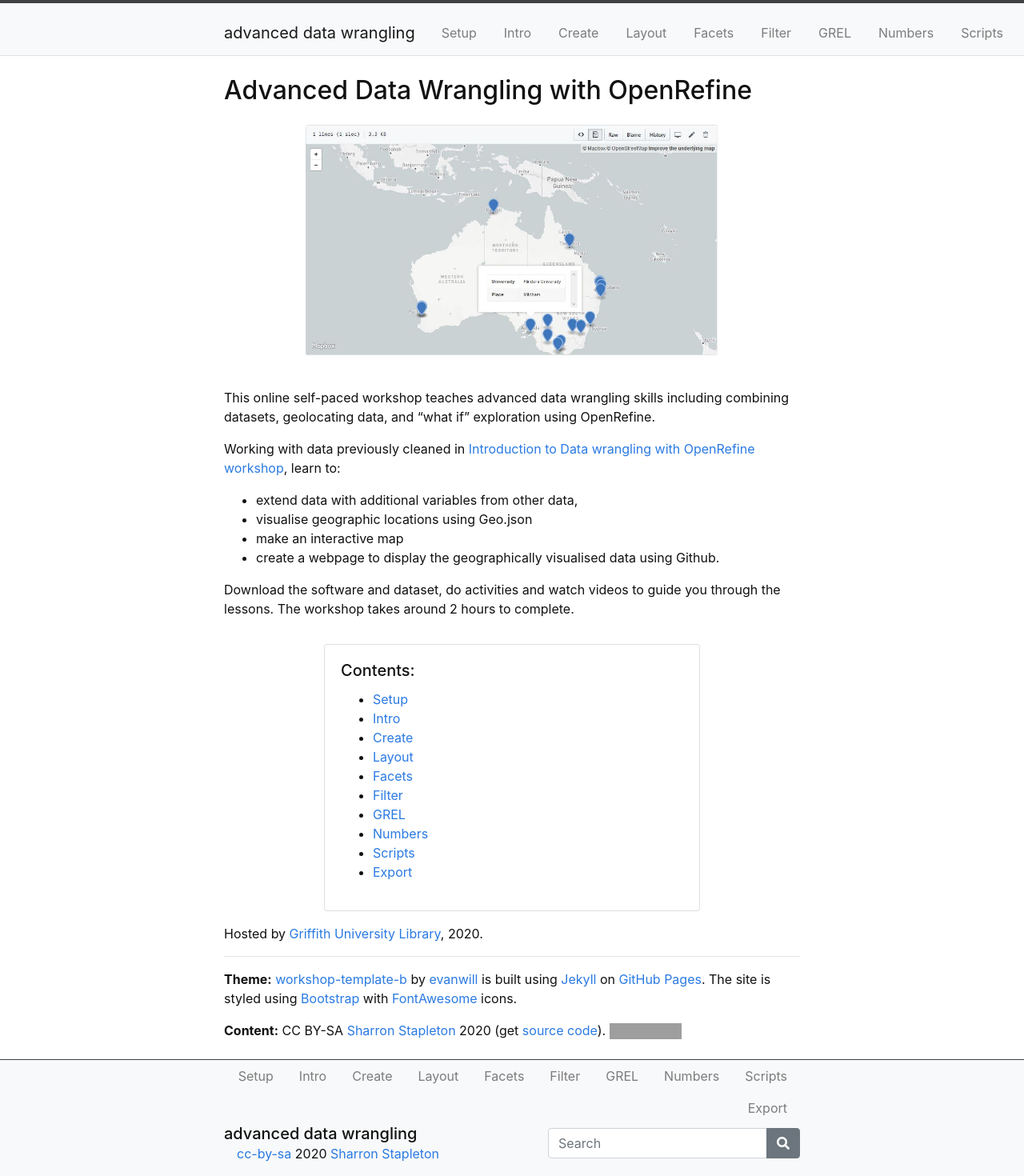
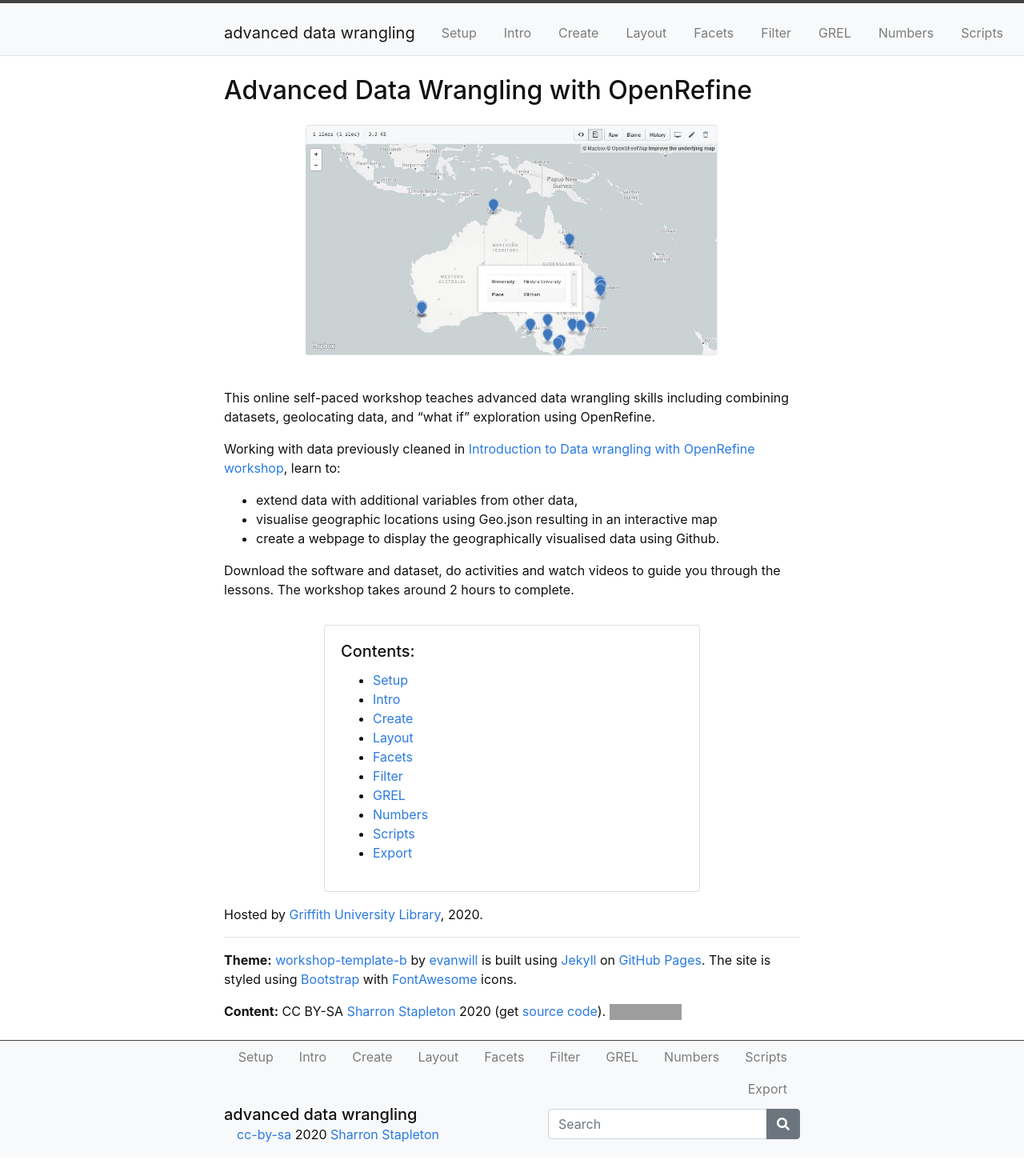
Before and after one commit to GULibrarySandbox/advanced-data-wrangle-old, a Jekyll site: the page built from index.md, in a window 1280 px wide. Shown: the whole page at 80% size. Built offline with Jekyll 4.4.1, drawn with Linux system fonts in a browser that asks for light colours; after the commit the page ends 1446 px from its top, so only the background shows below that; grey boxes are pictures that could not be loaded.

Commit message:
Update index.md

```diff
--- a/index.md
+++ b/index.md
@@ -12,8 +12,7 @@ This online self-paced workshop teaches advanced data wrangling skills including
 Working with data previously cleaned in [Introduction to Data wrangling with OpenRefine workshop](https://griffithunilibrary.github.io/intro-data-wrangle/), learn to:
 
 - extend data with additional variables from other data,
-- visualise geographic locations using Geo.json
-- make an interactive map
+- visualise geographic locations using Geo.json resulting in an interactive map
 - create a webpage to display the geographically visualised data using Github.
 
 Download the software and dataset, do activities and watch videos to guide you through the lessons. The workshop takes around 2 hours to complete.
```
